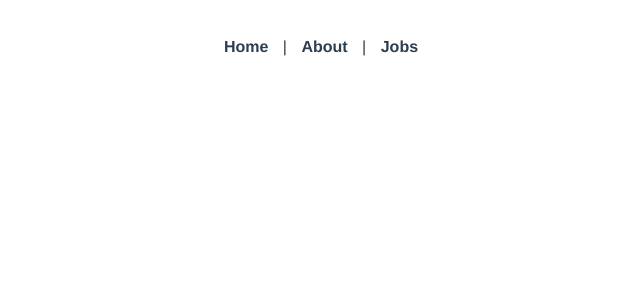
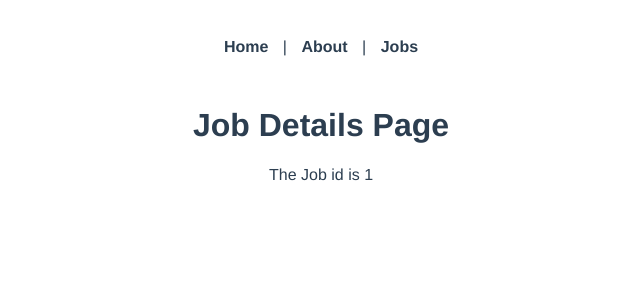
Before and after one commit to kanorssss/vue-routing, a Vue app: page /jobs/1 in a window 1280 px wide. Before the commit this address had no page. Shown: the top 300 px of the page, without its empty margins (319-959 px from the left). Built offline with nearby package versions, Linux system fonts and the light colour scheme.

Commit message:
Route Parameters

```diff
--- a/src/router/index.js
+++ b/src/router/index.js
@@ -2,6 +2,7 @@
 import HomeView from "../views/HomeView.vue";
 import AboutView from "../views/AboutView.vue";
 import JobsView from "../views/jobs/JobsView.vue";
+import JobsDetailsView from "../views/jobs/JobsDetailsView.vue";
 
 const routes = [
   {
@@ -19,6 +20,11 @@
     name: "Jobs",
     component: JobsView,
   },
+  {
+    path: "/jobs/:id",
+    name: "JobDetails",
+    component: JobsDetailsView,
+  },
 ];
 
 const router = createRouter({
--- a/src/views/jobs/JobsDetailsView.vue
+++ b/src/views/jobs/JobsDetailsView.vue
@@ -0,0 +1,20 @@
+<template>
+  <h1>Job Details Page</h1>
+  <p>The Job id is {{ id }}</p>
+</template>
+
+<script>
+export default {
+    //pwede din ganito
+    data() {
+        return {
+            id: this.$route.params.id
+        }
+    }
+
+}
+</script>
+
+<style>
+
+</style>
```
